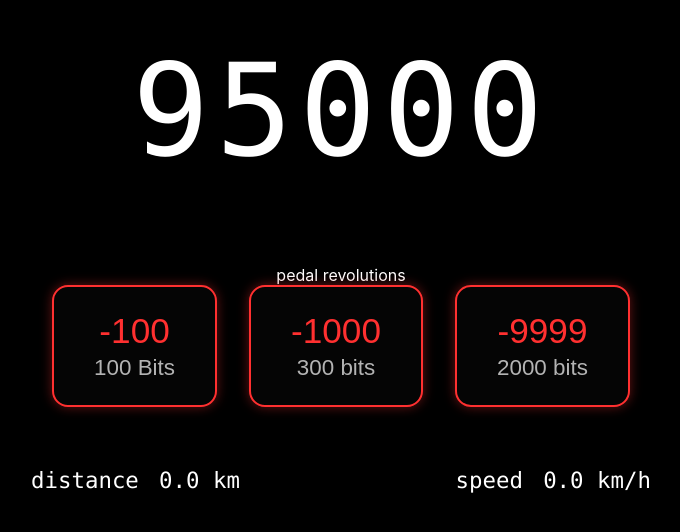
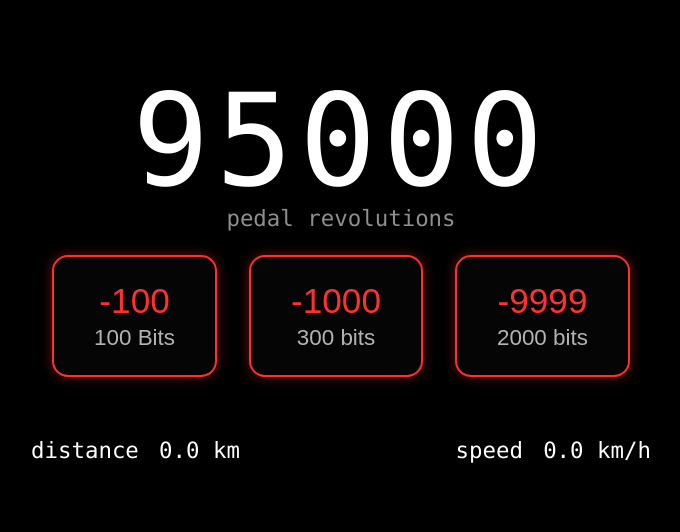
Before and after one commit to yaroslav-rybiak/BikeStreamPro9000, a plain HTML site: page frontend/index.html in a window 1280 px wide. Shown: the part 136-668 px from the top of the page, without its empty margins (299-979 px from the left). Drawn offline with Linux system fonts and the light colour scheme.

Commit message:
Adding counter label

```diff
--- a/frontend/styles.css
+++ b/frontend/styles.css
@@ -21,14 +21,31 @@ body {
     justify-content: center;
 }
 
+/* COUNTER WRAPPER */
+.counter-wrapper {
+    display: flex;
+    flex-direction: column;
+    align-items: center;
+}
+
 /* BIG COUNTER */
 .counter {
     font-family: ui-monospace, SFMono-Regular, Menlo, Monaco, "Courier New", monospace;
     font-size: 8rem;
     font-weight: 400;
     letter-spacing: 0.05em;
-    margin-bottom: 80px;
+    margin-bottom: -10px;
 }
+
+/* COUNTER LABEL */
+.counter-label {
+    margin-bottom: 24px;
+    font-size: 1.4rem;
+    color: #b3b3b3;
+    opacity: 0.8;
+    font-family: ui-monospace, SFMono-Regular, Menlo, Monaco, "Courier New", monospace;
+}
+
 
 /* PENALTY BUTTONS */
 .penalty-row {
```
